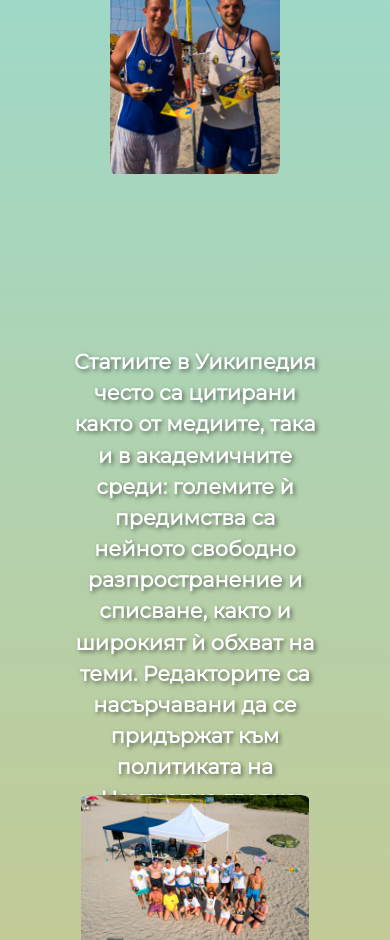
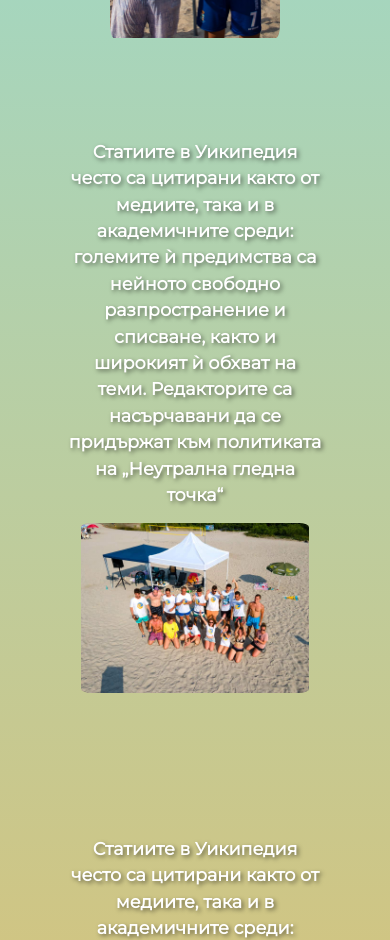
Before and after one commit to IAndreev1/Arapya-Beach-Volley, a Vue app in the folder arapyaVolley/: page / in a window 390 px wide. Shown: the part 1060-2000 px from the top of the page. Built offline with nearby package versions, Linux system fonts and the light colour scheme.

Commit message:
Max Hight Photos 100% grid cell

```diff
--- a/arapyaVolley/src/components/HomePage.vue
+++ b/arapyaVolley/src/components/HomePage.vue
@@ -166,7 +166,7 @@ main {
 
   .smallText {
     font-family: 'Montserrat', sans-serif;
-    font-size: 1.3em;
+    font-size: 1.1em;
     padding: 1em;
     justify-self: center;
     text-shadow: 2px 2px 4px rgba(0, 0, 0, 0.5);
@@ -178,10 +178,10 @@ main {
   .smallImgHor {
     max-width: 90%;
     margin: 1em;
-    padding: 1em;
     justify-self: center;
     border-radius: 10%;
-
+    overflow: hidden;
+    max-height: 100%;
   }
 
   .smallImgVer {
@@ -190,7 +190,7 @@ main {
     padding: 1em;
     justify-self: center;
     border-radius: 10%;
-
+    max-height: 100%;
 
   }
 
```
